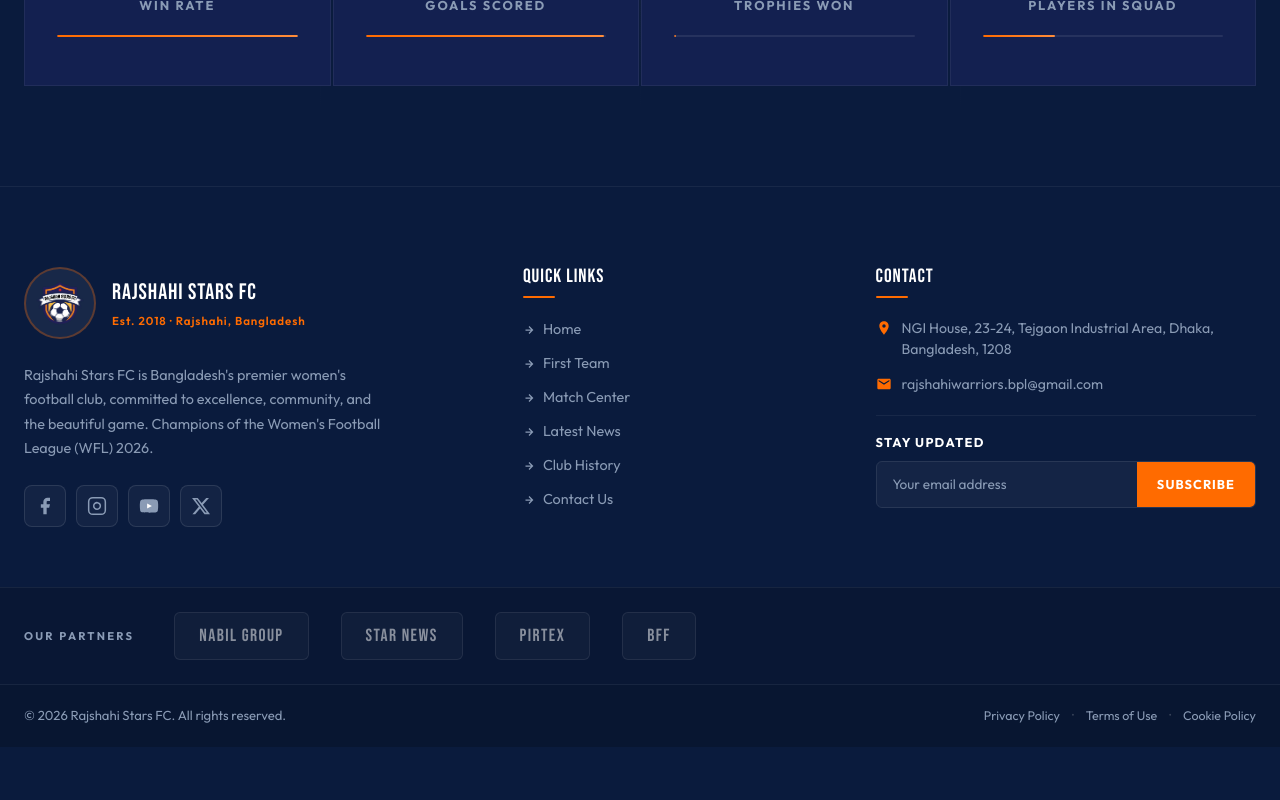
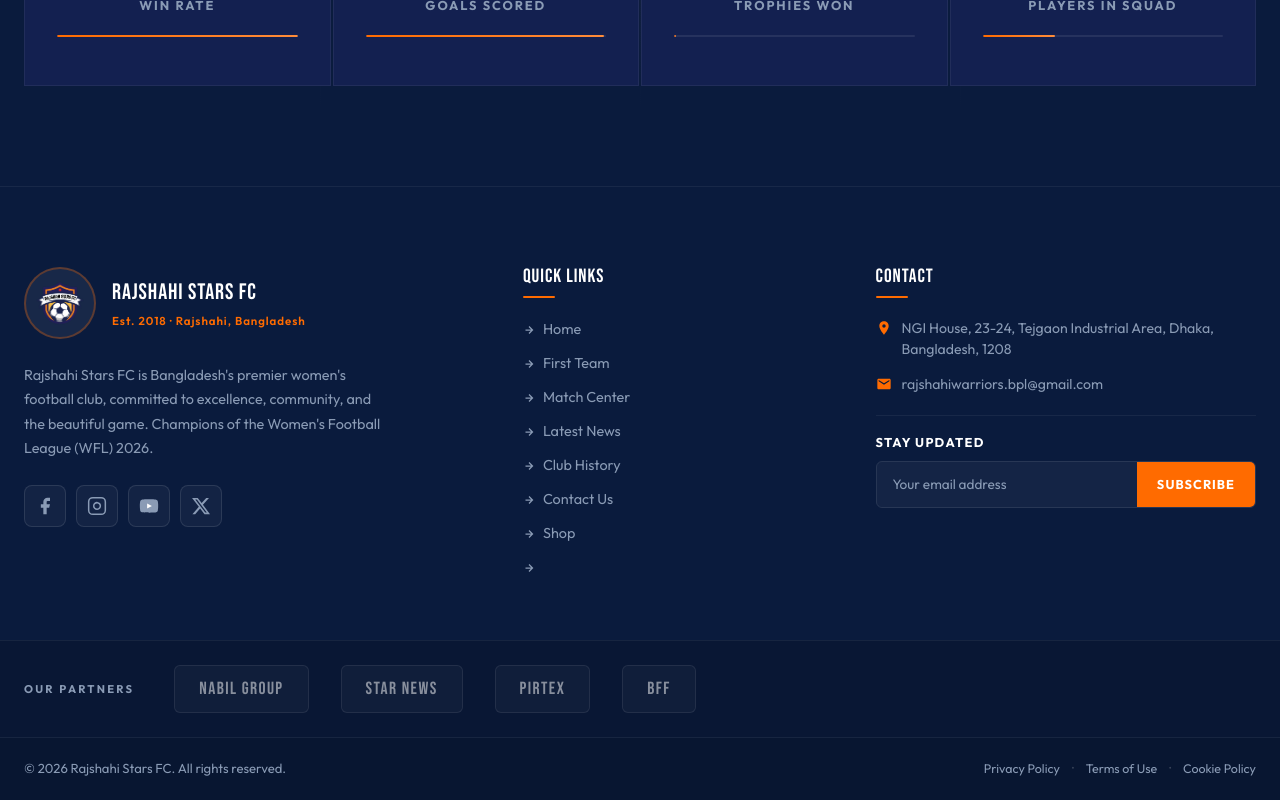
Before and after one commit to sif1t/rajshahi-starsfc, a Next.js app: page / in a window 1280 px wide. Shown: the part 3498-4298 px from the top of the page. Before the commit the page ends 4245 px from the top, so only its background shows below. Built offline with nearby package versions, Linux system fonts and the light colour scheme.

Commit message:
fix: add missing "Shop" link to quickLinks in Footer component

```diff
--- a/src/components/Footer/Footer.tsx
+++ b/src/components/Footer/Footer.tsx
@@ -9,6 +9,8 @@
   { label: "Latest News", href: "#news" },
   { label: "Club History", href: "#club" },
   { label: "Contact Us", href: "#contact" },
+  { label: "Shop", href: "/shop" },
+  {}
 ];
 
 const socialLinks = [
```
